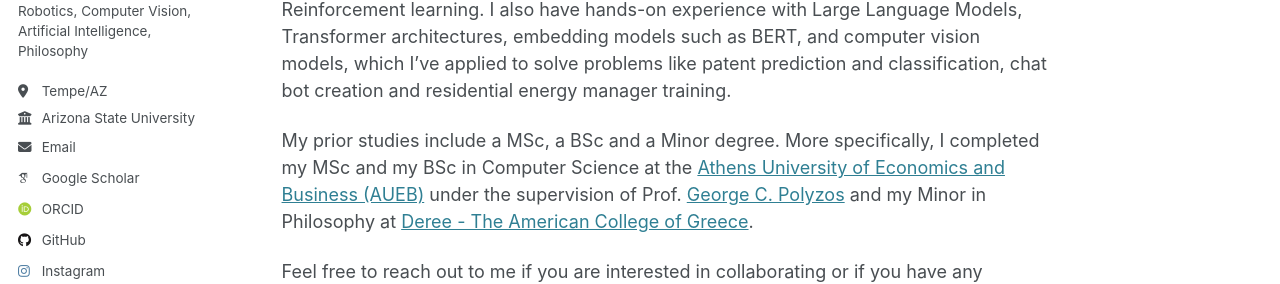
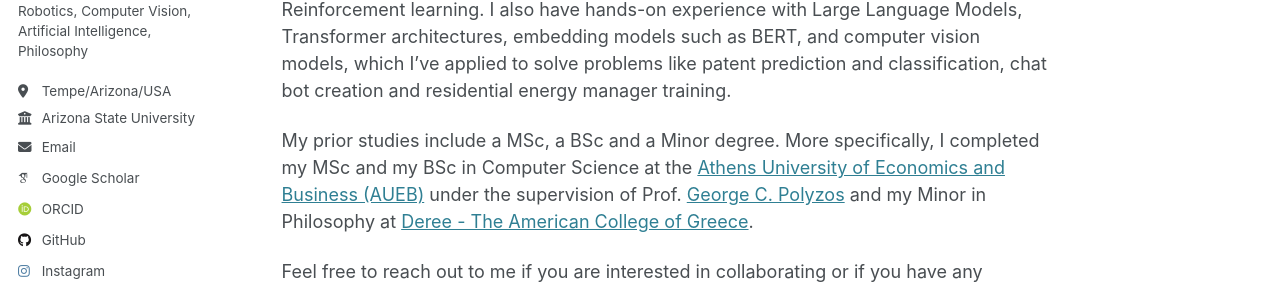
Before and after one commit to gody10/gody10.github.io, a Jekyll site: the page built from _pages/about.md, in a window 1280 px wide. Shown: the part 365-649 px from the top of the page. Built offline with Jekyll 4.4.1, drawn with Linux system fonts in a browser that asks for light colours; some web fonts are replaced.

```diff
--- a/_config.yml
+++ b/_config.yml
@@ -26,7 +26,7 @@ author:
   name             : "Odyssefs Diamantopoulos Pantaleon"
   pronouns         : # example: "she/her"
   bio              : "Interests: Reinforcement learning, Machine learning, Robotics, Computer Vision, Artificial Intelligence, Philosophy"
-  location         : "Tempe/AZ"
+  location         : "Tempe/Arizona/USA"
   employer         : "Arizona State University"
   uri              : # URL
   email            : "odiamantopoulospantaleon@gmail.edu"
--- a/_includes/head/custom.html
+++ b/_includes/head/custom.html
@@ -5,8 +5,8 @@
 <!-- favicon from https://commons.wikimedia.org/wiki/File:OOjs_UI_icon_academic-progressive.svg -->
 <link rel="apple-touch-icon" sizes="180x180" href="{{ base_path }}/images/apple-touch-icon-180x180.png"/>
 <link rel="icon" type="image/svg+xml" href="{{ base_path }}/images/favicon.svg"/>
-<link rel="icon" type="image/png" href="{{ base_path }}/images/favicon-32x32.png" sizes="32x32"/>
-<link rel="icon" type="image/png" href="{{ base_path }}/images/favicon-192x192.png" sizes="192x192"/>
+<link rel="icon" type="image/png" href="{{ base_path }}/images/greek_flag.png" sizes="32x32"/>
+<link rel="icon" type="image/png" href="{{ base_path }}/images/greek_flag.png" sizes="192x192"/>
 <link rel="manifest" href="{{ base_path }}/images/manifest.json"/>
 <link rel="icon" href="/images/favicon.ico"/>
 <meta name="theme-color" content="#ffffff"/>
```
